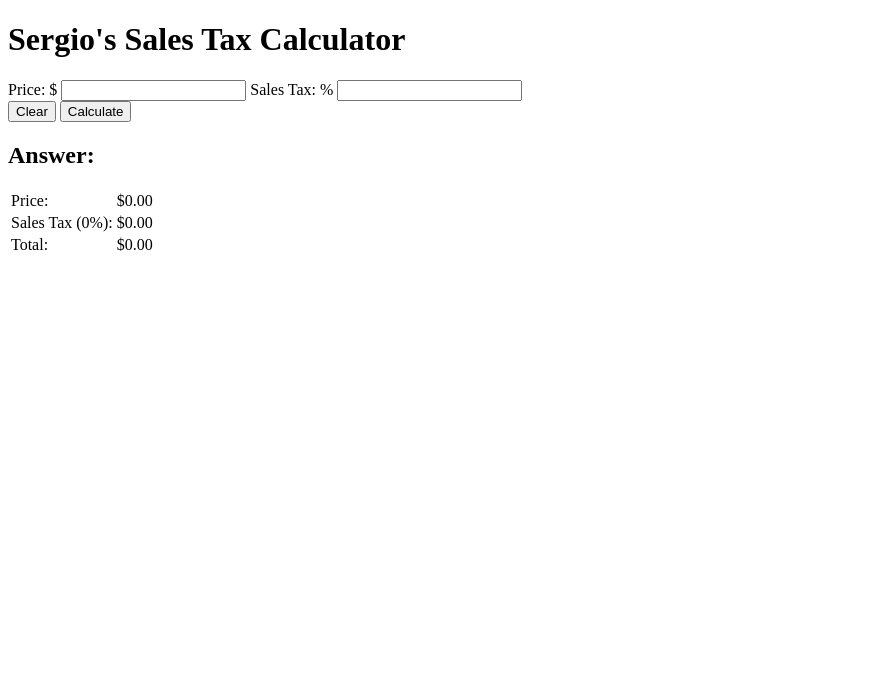
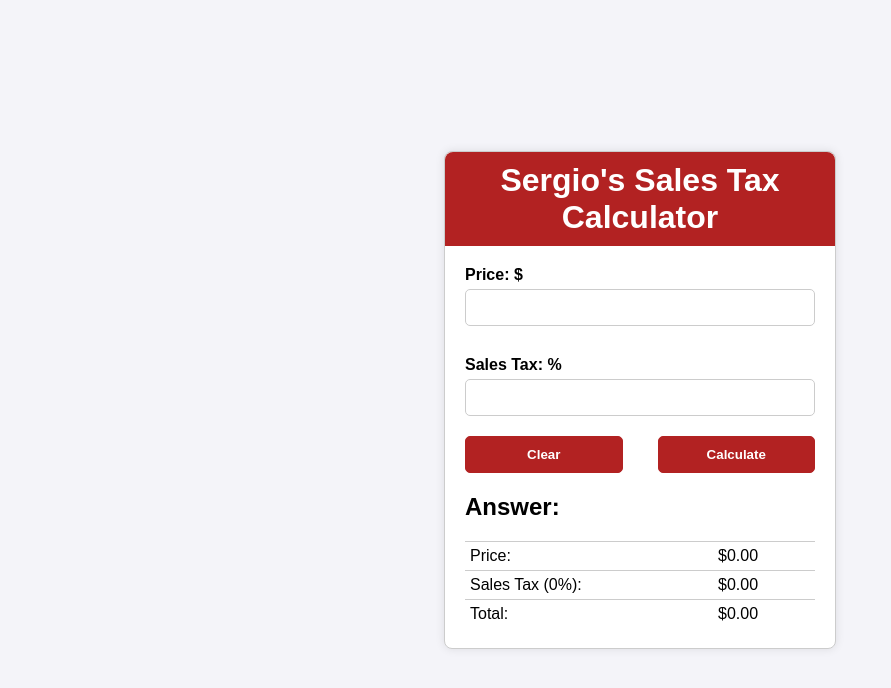
Before and after one commit to sergi337/calculator, a plain HTML site: page index.html in a window 1280 px wide. Shown: the whole page, without its empty margins (0-891 px from the left). Drawn offline with Linux system fonts and the light colour scheme.

Commit message:
Add files via upload

```diff
--- a/index.html
+++ b/index.html
@@ -3,8 +3,117 @@
 <head>
     <meta charset="UTF-8">
     <meta name="viewport" content="width=device-width, initial-scale=1.0">
-    <link rel="stylesheet" href="styles.css">
     <title>Sergio's Sales Tax Calculator</title>
+    <style>
+        body {
+            font-family: Arial, sans-serif;
+            background-color: #f4f4f9;
+            margin: 0;
+            display: flex;
+            justify-content: center;
+            align-items: center;
+            height: 100vh;
+        }
+
+        .calculator-container {
+            display: flex;
+            justify-content: center;
+            align-items: center;
+            width: 100%;
+            padding: 20px;
+        }
+
+        .calculator {
+            background: white;
+            padding: 20px;
+            border-radius: 8px;
+            box-shadow: 0 0 10px rgba(0, 0, 0, 0.1);
+            width: 100%;
+            max-width: 350px;
+            text-align: center;
+            border: 1px solid #ccc;
+        }
+
+        h1 {
+            background-color: #b22222;
+            color: white;
+            padding: 10px;
+            border-radius: 8px 8px 0 0;
+            margin: -20px -20px 20px -20px;
+        }
+
+        label {
+            display: block;
+            margin: 10px 0 5px;
+            text-align: left;
+            font-weight: bold;
+        }
+
+        input {
+            width: calc(100% - 22px);
+            padding: 10px;
+            margin-bottom: 20px;
+            border-radius: 5px;
+            border: 1px solid #ccc;
+        }
+
+        .buttons {
+            display: flex;
+            justify-content: space-between;
+        }
+
+        .btn {
+            width: 45%;
+            padding: 10px;
+            border-radius: 5px;
+            border: 1px solid #b22222;
+            background-color: #b22222;
+            color: white;
+            cursor: pointer;
+            font-weight: bold;
+        }
+
+        .btn:hover {
+            background-color: #a02020;
+        }
+
+        #result {
+            margin-top: 20px;
+            text-align: left;
+        }
+
+        table {
+            width: 100%;
+            border-collapse: collapse;
+            margin-top: 10px;
+        }
+
+        td {
+            padding: 5px;
+            border-top: 1px solid #ccc;
+            text-align: left;
+        }
+
+        /* Responsive design */
+        @media (max-width: 600px) {
+            .calculator {
+                width: 90%;
+            }
+
+            .buttons {
+                flex-direction: column;
+            }
+
+            .btn {
+                width: 100%;
+                margin-bottom: 10px;
+            }
+
+            .btn:last-child {
+                margin-bottom: 0;
+            }
+        }
+    </style>
 </head>
 <body>
     <div class="calculator-container">
@@ -16,8 +125,8 @@
                 <label for="taxRate">Sales Tax: %</label>
                 <input type="number" id="taxRate" required>
                 <div class="buttons">
-                    <button type="button" onclick="clearFields()">Clear</button>
-                    <button type="button" onclick="calculateSalesTax()">Calculate</button>
+                    <button type="button" class="btn" onclick="clearFields()">Clear</button>
+                    <button type="button" class="btn" onclick="calculateSalesTax()">Calculate</button>
                 </div>
             </form>
             <div id="result">
@@ -39,6 +148,33 @@
             </div>
         </div>
     </div>
-    <script src="calculator.js"></script>
+    <script>
+        function calculateSalesTax() {
+            const price = parseFloat(document.getElementById('price').value);
+            const taxRate = parseFloat(document.getElementById('taxRate').value);
+
+            if (isNaN(price) || isNaN(taxRate)) {
+                alert("Please enter valid numbers for both fields.");
+                return;
+            }
+
+            const taxAmount = (price * taxRate) / 100;
+            const totalAmount = price + taxAmount;
+
+            document.getElementById('priceValue').innerText = `$${price.toFixed(2)}`;
+            document.getElementById('taxRateValue').innerText = taxRate.toFixed(2);
+            document.getElementById('taxValue').innerText = `$${taxAmount.toFixed(2)}`;
+            document.getElementById('totalValue').innerText = `$${totalAmount.toFixed(2)}`;
+        }
+
+        function clearFields() {
+            document.getElementById('price').value = '';
+            document.getElementById('taxRate').value = '';
+            document.getElementById('priceValue').innerText = '$0.00';
+            document.getElementById('taxRateValue').innerText = '0';
+            document.getElementById('taxValue').innerText = '$0.00';
+            document.getElementById('totalValue').innerText = '$0.00';
+        }
+    </script>
 </body>
 </html>
```
